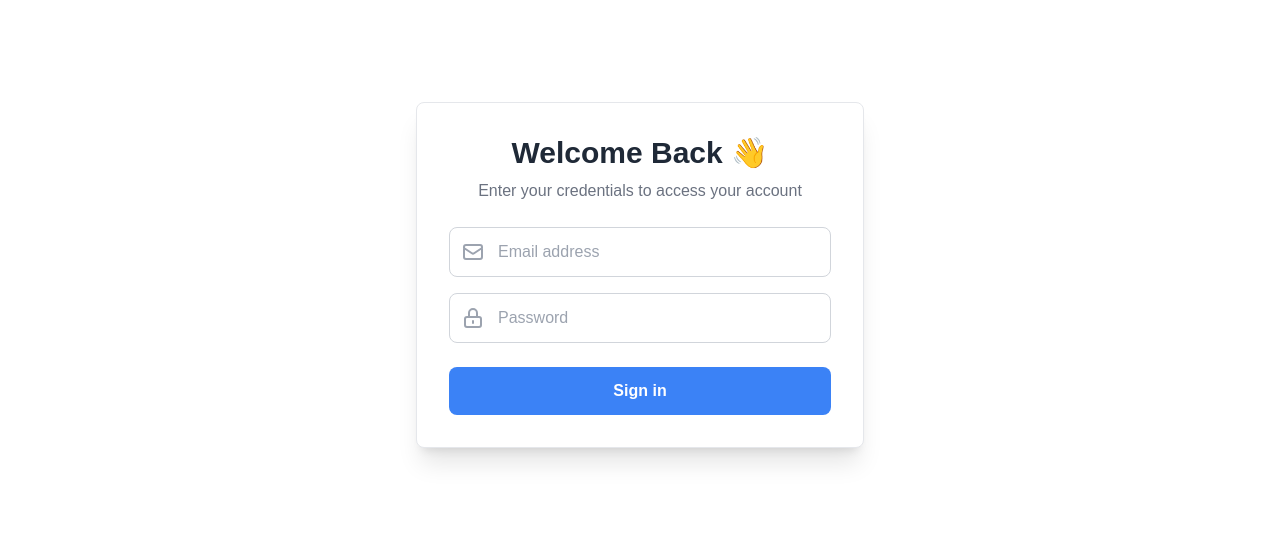
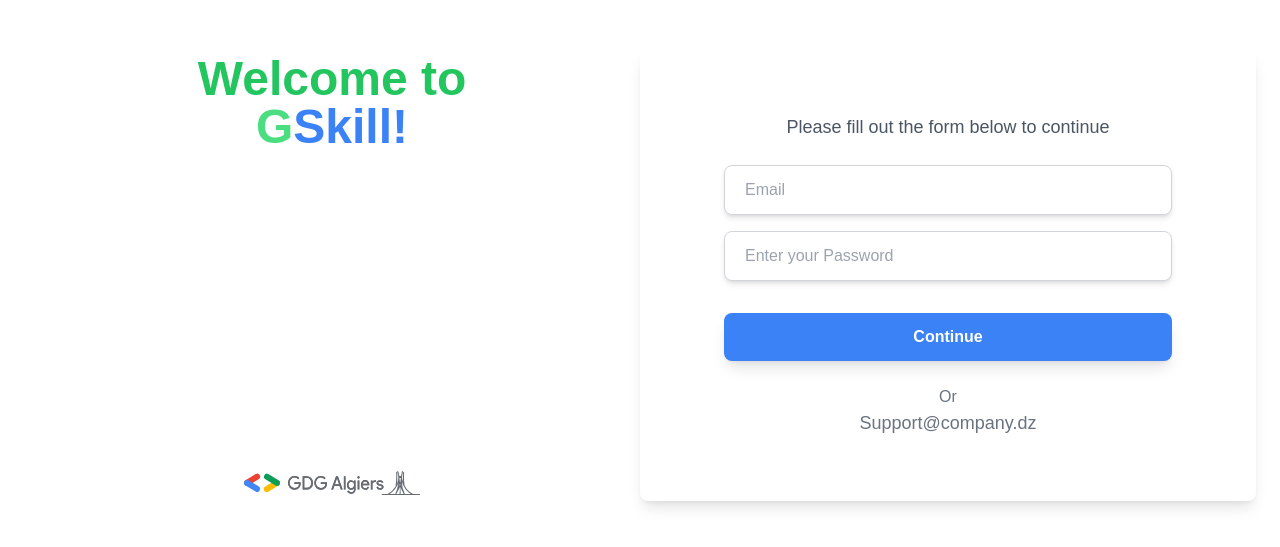
Before and after one commit to Alilo2005/GDG-HACK-FRONTEND, a Next.js app in the folder gdg-hack-frontend/: page /login in a window 1280 px wide. Shown: the part 125-672 px from the top of the page. Built offline with nearby package versions, Linux system fonts and the light colour scheme; no server answers.

Commit message:
feat: refactor login page and integrate form validation with error handling

```diff
--- a/gdg-hack-frontend/src/app/login/page.tsx
+++ b/gdg-hack-frontend/src/app/login/page.tsx
@@ -1,100 +1,98 @@
 "use client";
+import { FormEvent, useState } from "react";
+import { useRouter } from "next/navigation";
+import api from "../lib/axios"; // Ensure correct import
 
-import { useState } from "react";
+export default function Login() {
+  const [email, setEmail] = useState("");
+  const [password, setPassword] = useState("");
+  const [passwordError, setPasswordError] = useState("");
+  const [loginError, setLoginError] = useState("");
+  const router = useRouter();
 
-export default function LoginPage() {
-  const [email, setEmail] = useState<string>("");
-  const [password, setPassword] = useState<string>("");
+  const handleSubmit = async (e: FormEvent) => {
+    e.preventDefault();
 
-  const handleSubmit = (event: React.FormEvent<HTMLFormElement>) => {
-    event.preventDefault();
-    // Credential handling logic
+    if (password.length < 8) {
+      setPasswordError("Password must be at least 8 characters");
+      return;
+    }
+    setPasswordError("");
 
-    console.log("Email:", email);
-    console.log("Password:", password);
+    try {
+      const response = await api.post(
+        "/api/auth/login",
+        { email, password },
+        { headers: { "Content-Type": "application/json" } }
+      );
+
+      const { token, user } = response.data;
+      localStorage.setItem("token", token);
+      localStorage.setItem("user", user.id);
+      router.push("/dashboard");
+    } catch (error) {
+      console.error("Login error:", error);
+      setLoginError("Invalid email or password. Please try again.");
+    }
   };
 
   return (
-    <section className="bg-white min-h-screen flex items-center justify-center px-6">
-      <div className="w-full max-w-md p-8 bg-white border border-gray-200 shadow-xl rounded-lg transition-all duration-700 ease-out transform">
-        {/* Heading */}
-        <h1 className="text-center hover:scale-110 text-3xl font-extrabold text-gray-800 transition-all duration-500">
-          Welcome Back 👋
+    <div className="flex flex-col xl:flex-row items-center justify-center w-full min-h-screen p-6">
+      {/* Left Section */}
+      <div className="w-full xl:w-1/2 flex flex-col items-center justify-center text-center space-y-8 p-8">
+        <h1 className="text-4xl md:text-5xl font-bold pb-72">
+          <p className="text-green-500">Welcome to </p>
+          <p className="text-blue-500"><span className="text-green-400 ">G</span>Skill!</p>
         </h1>
+        <img src="/gdg.svg" alt="gdg logo" className="w-15 h-6" />
+      </div>
 
-        {/* Subtitle */}
-        <p className="text-center text-gray-500 mt-2">
-          Enter your credentials to access your account
+      {/* Right Section */}
+      <div className="w-full xl:w-1/2 bg-white flex flex-col justify-center items-center px-6 py-10 md:px-12 md:py-16 rounded-lg shadow-lg">
+        <p className="text-lg text-gray-600 text-center mb-6">
+          Please fill out the form below to continue
         </p>
 
-        <form onSubmit={handleSubmit}>
+        <form onSubmit={handleSubmit} className="w-full max-w-md flex flex-col">
           {/* Email Input */}
-          <div className="relative flex items-center mt-6">
-            <span className="absolute left-3">
-              <svg
-                xmlns="http://www.w3.org/2000/svg"
-                className="w-6 h-6 text-gray-400"
-                fill="none"
-                viewBox="0 0 24 24"
-                stroke="currentColor"
-                strokeWidth="2"
-              >
-                <path
-                  strokeLinecap="round"
-                  strokeLinejoin="round"
-                  d="M3 8l7.89 5.26a2 2 0 002.22 0L21 8M5 19h14a2 2 0 002-2V7a2 2 0 00-2-2H5a2 2 0 00-2 2v10a2 2 0 002 2z"
-                />
-              </svg>
-            </span>
           <input
             type="email"
-              className="w-full py-3 pl-12 pr-4 bg-white border border-gray-300 rounded-lg focus:outline-none focus:border-blue-500 focus:ring-2 focus:ring-blue-300 transition-all duration-300"
-              placeholder="Email address"
             value={email}
             onChange={(e) => setEmail(e.target.value)}
+            placeholder="Email"
+            className="w-full px-5 py-3 mb-4 border border-gray-300 rounded-lg shadow-md text-gray-700 focus:outline-none focus:ring-2 focus:ring-blue-500"
             required
           />
-          </div>
 
           {/* Password Input */}
-          <div className="relative flex items-center mt-4">
-            <span className="absolute left-3">
-              <svg
-                xmlns="http://www.w3.org/2000/svg"
-                className="w-6 h-6 text-gray-400"
-                fill="none"
-                viewBox="0 0 24 24"
-                stroke="currentColor"
-                strokeWidth="2"
-              >
-                <path
-                  strokeLinecap="round"
-                  strokeLinejoin="round"
-                  d="M12 15v2m-6 4h12a2 2 0 002-2v-6a2 2 0 00-2-2H6a2 2 0 00-2 2v6a2 2 0 002 2zm10-10V7a4 4 0 00-8 0v4h8z"
-                />
-              </svg>
-            </span>
           <input
             type="password"
-              className="w-full py-3 pl-12 pr-4 bg-white border border-gray-300 rounded-lg focus:outline-none focus:border-blue-500 focus:ring-2 focus:ring-blue-300 transition-all duration-300"
-              placeholder="Password"
             value={password}
             onChange={(e) => setPassword(e.target.value)}
+            placeholder="Enter your Password"
+            className="w-full px-5 py-3 mb-2 border border-gray-300 rounded-lg shadow-md text-gray-700 focus:outline-none focus:ring-2 focus:ring-blue-500"
             required
           />
-          </div>
 
-          {/* Sign In Button */}
-          <div className="mt-6">
+          {/* Error Messages */}
+          {passwordError && <p className="text-red-500 text-sm text-center">{passwordError}</p>}
+          {loginError && <p className="text-red-500 text-sm text-center">{loginError}</p>}
+
+          {/* Submit Button */}
           <button
             type="submit"
-              className="w-full py-3 text-white font-bold bg-blue-500 rounded-lg transition-all duration-300 transform hover:scale-105 hover:bg-blue-600 focus:outline-none focus:ring focus:ring-blue-300"
+            className="w-full py-3 mt-6 font-bold text-white bg-blue-500 hover:bg-blue-600 hover:scale-105 transition-all duration-300 rounded-lg shadow-lg"
           >
-              Sign in
+            Continue
           </button>
+        </form>
+
+        {/* Support Info */}
+        <div className="mt-6 text-center">
+          <p className="text-gray-500">Or</p>
+          <p className="text-lg text-gray-500">Support@company.dz</p>
         </div>
-        </form>
       </div>
-    </section>
+    </div>
   );
 }
--- a/gdg-hack-frontend/src/app/page.tsx
+++ b/gdg-hack-frontend/src/app/page.tsx
@@ -2,13 +2,8 @@
 
 import { useState } from "react";
 import { Sidebar } from "./components/Sidebar";
+import LoginPage from "./login/page";
 
 export default function Home() {
-  const [isOpen, setIsOpen] = useState(false);
-
-  const toggleSidebar = () => {
-    setIsOpen((prev) => !prev);
-  };
-
-  return <Sidebar isOpen={isOpen} toggleSidebar={toggleSidebar} />;
+  <LoginPage />
 }
```
Also changed, not shown: gdg-hack-frontend/public/gdg.svg (added). Lines whose indentation alone changed are shown as unchanged.
